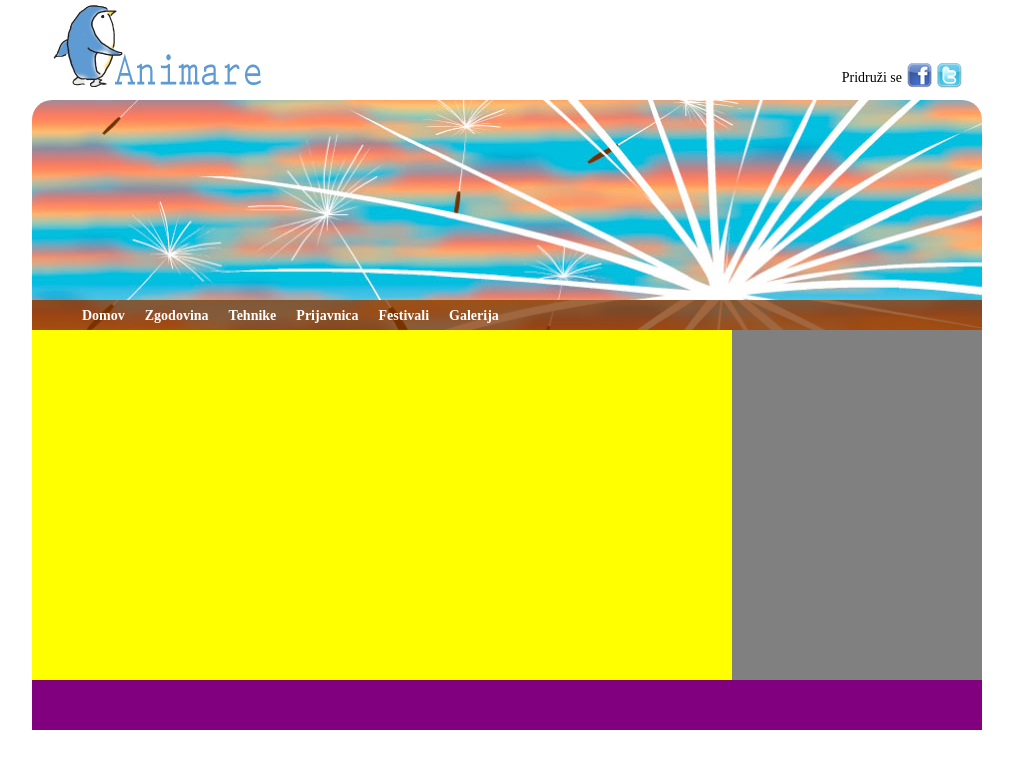
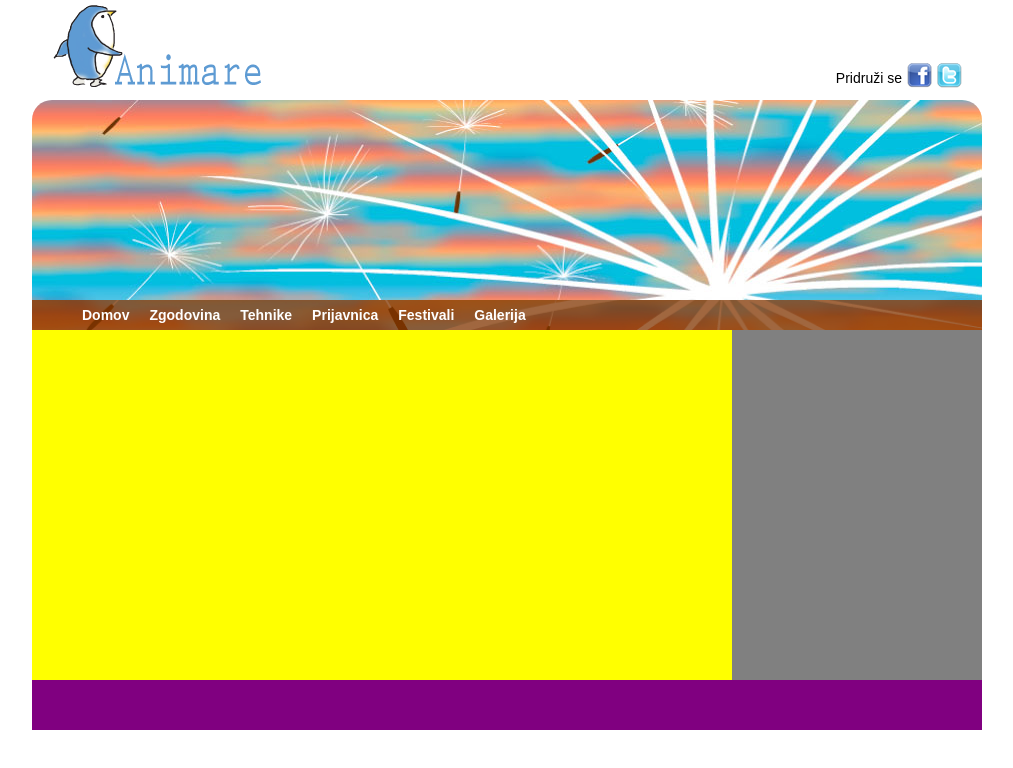
Before and after one commit to Maticko25/www.animare.si, a plain HTML site: page index.html in a window 1280 px wide. Shown: the whole page, without its empty margins (133-1146 px from the left). Drawn offline with Linux system fonts and the light colour scheme.

Commit message:
nastavi pisavo dokumenta

```diff
--- a/slogi.css
+++ b/slogi.css
@@ -1,6 +1,7 @@
 html,body{
 	margin:0;
     padding:0;
+    font-family: arial, tahoma, helvetica, sans-serif;
 }
 #ZgornjaPasica{
 	height: 100px;
```
